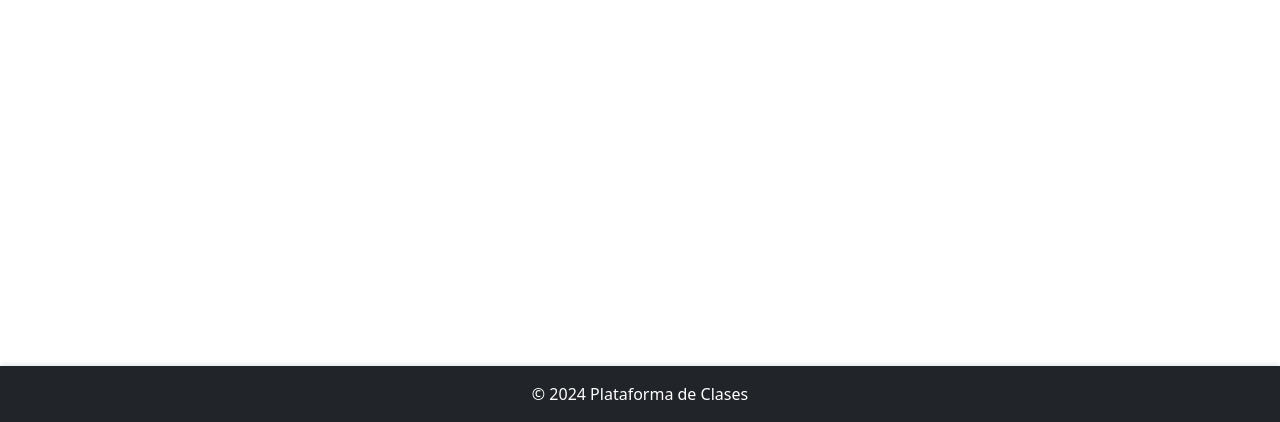
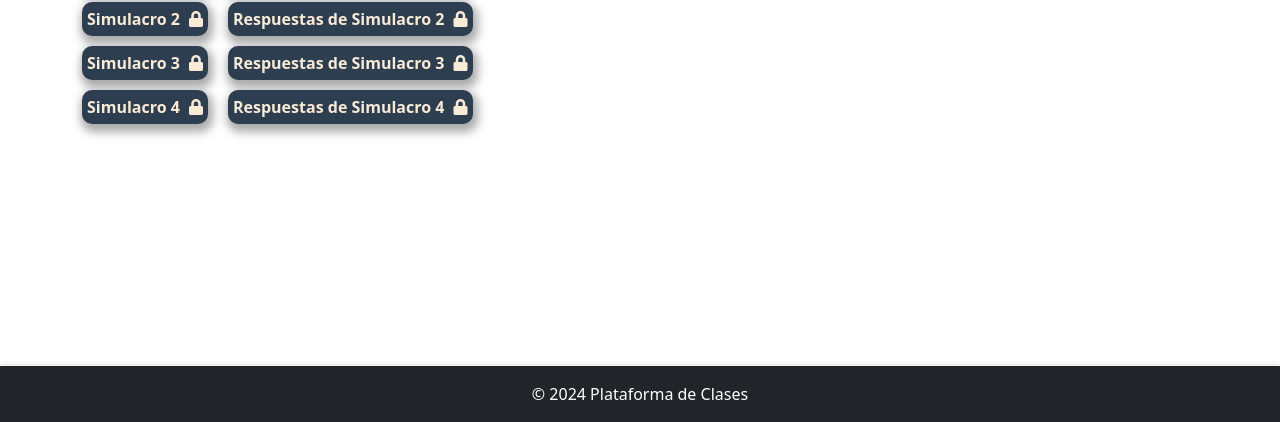
Before and after one commit to SARAScodigos/AlfaAcademy, a website: page frontend/simulacros.html in a window 1280 px wide. Shown: the part 378-800 px from the top of the page. Drawn offline with nearby package versions, Linux system fonts and the light colour scheme; no server answers.

Commit message:
correcion de simulacros

```diff
--- a/frontend/simulacros.html
+++ b/frontend/simulacros.html
@@ -51,20 +51,72 @@
     <main class="container ">
         <div class="simulacro" style="display: flex; gap: 20px;">
             <div class="card-simulacro" data-toggle="semana-1" >
-                <a href="https://drive.google.com/uc?export=download&id=1QSdk5z-YAGf16Uo8sv7FfMEQwGs5voLS"
+                <a href="https://drive.google.com/uc?export=download&id=1ozrq51nkduFVvX-U8F_eOXJgzXRShzwM"
                 style="text-decoration: none; color: antiquewhite;"
                 >
                     <i class="fas fa-download"></i>Simulacro 1
                 </a>
             </div>
             <div class="card-simulacro" data-toggle="semana-1" >
-                <a href="https://drive.google.com/uc?export=download&id=1QSdk5z-YAGf16Uo8sv7FfMEQwGs5voLS"
+                <a href="https://drive.google.com/uc?export=download&id=19lpRz3kd2nVhldFlMxWeS5Xau1sJGM5p"
                 style="text-decoration: none; color: antiquewhite;"
                 >
                     <i class="fas fa-download"></i>Respuestas de Simulacro 1
                 </a>
             </div>
         </div>
+        <div class="simulacro" style="display: flex; gap: 20px;">
+            <div class="card-simulacro" data-toggle="semana-1" >
+                <a href=""
+                style="text-decoration: none; color: antiquewhite;"
+                >
+                Simulacro 2 <i class="fas fa-lock" style="margin-left: 5px;"></i>
+                </a>
+            </div>
+            <div class="card-simulacro" data-toggle="semana-1" >
+                <a href=""
+                style="text-decoration: none; color: antiquewhite;"
+                >
+
+                Respuestas de Simulacro 2 <i class="fas fa-lock" style="margin-left: 5px;"></i>
+                </a>
+            </div>
+        </div>
+        <div class="simulacro" style="display: flex; gap: 20px;">
+            <div class="card-simulacro" data-toggle="semana-1" >
+                <a href=""
+                style="text-decoration: none; color: antiquewhite;"
+                >
+                Simulacro 3 <i class="fas fa-lock" style="margin-left: 5px;"></i>
+                </a>
+            </div>
+            <div class="card-simulacro" data-toggle="semana-1" >
+                <a href=""
+                style="text-decoration: none; color: antiquewhite;"
+                >
+
+                Respuestas de Simulacro 3 <i class="fas fa-lock" style="margin-left: 5px;"></i>
+                </a>
+            </div>
+        </div>
+        <div class="simulacro" style="display: flex; gap: 20px;">
+            <div class="card-simulacro" data-toggle="semana-1" >
+                <a href=""
+                style="text-decoration: none; color: antiquewhite;"
+                >
+                Simulacro 4 <i class="fas fa-lock" style="margin-left: 5px;"></i>
+                </a>
+            </div>
+            <div class="card-simulacro" data-toggle="semana-1" >
+                <a href=""
+                style="text-decoration: none; color: antiquewhite;"
+                >
+
+                Respuestas de Simulacro 4 <i class="fas fa-lock" style="margin-left: 5px;"></i>
+                </a>
+            </div>
+        </div>
+
 
 
 
--- a/frontend/styles.css
+++ b/frontend/styles.css
@@ -317,6 +317,9 @@ label {
     font-size: 10px;
 }
 
+.simulacro{
+    margin-top: 10px;
+}
 .card-simulacro{
     background-color: #2c3e50;
     padding: 5px;
```
